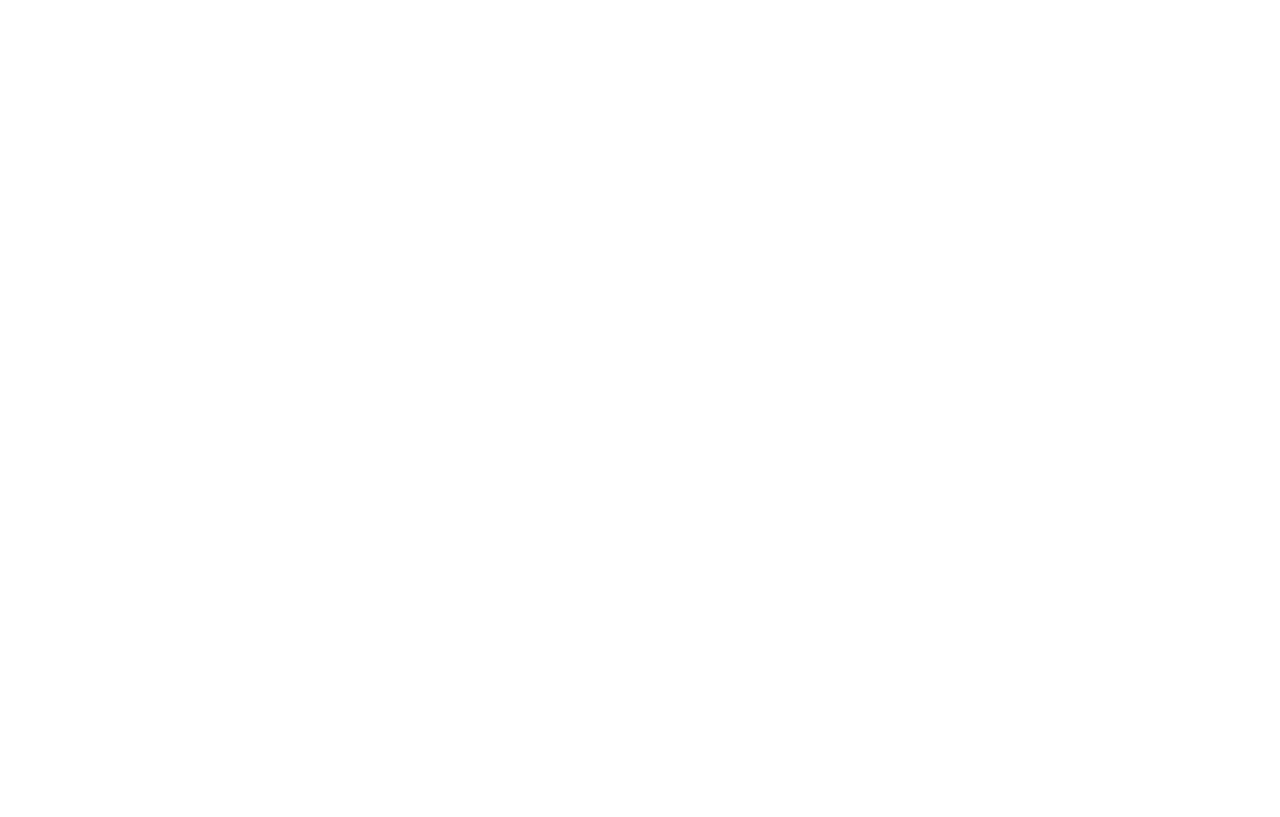
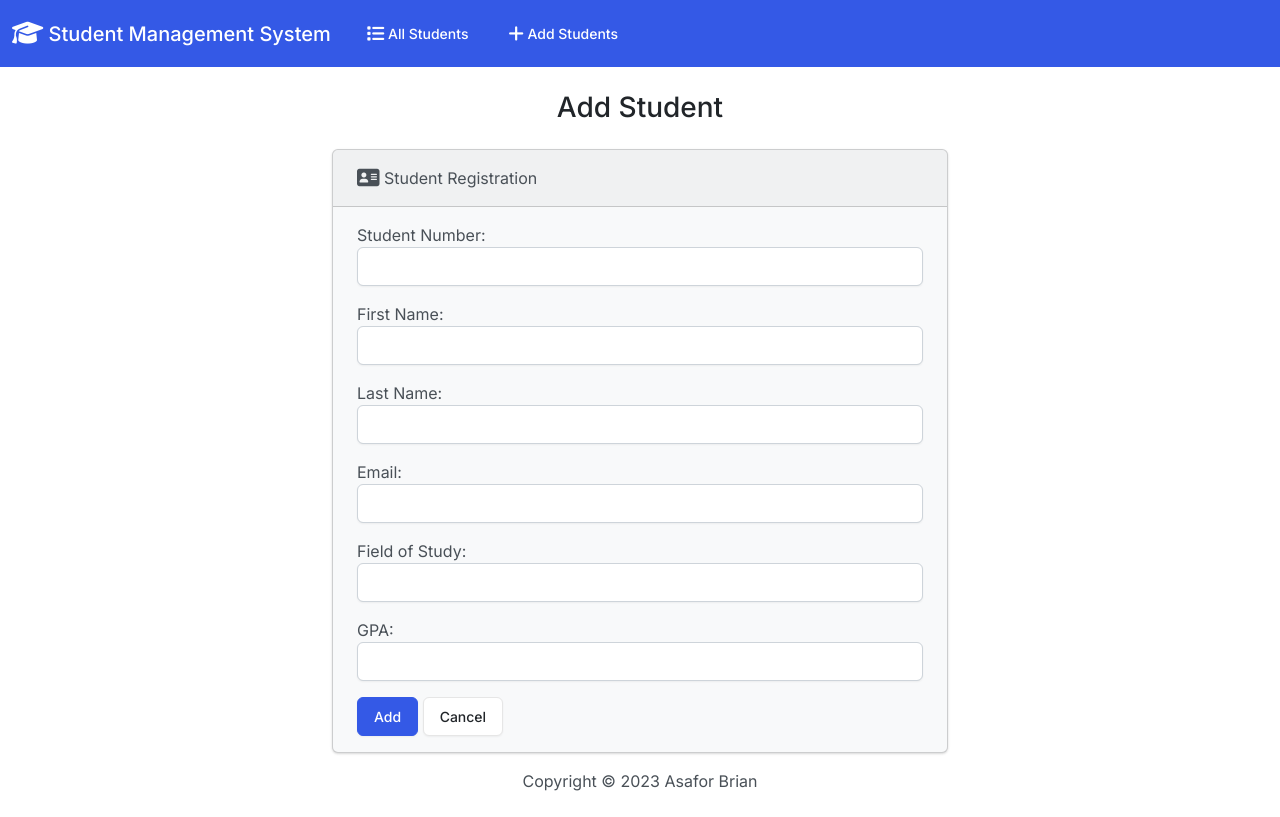
Before and after one commit to Briankurtish/StudentMS-Django, a Django app: page /add/ in a window 1280 px wide. Before the commit the page is empty. Run offline with Django 4.2, Linux system fonts and the light colour scheme; lists and menus that the app fills with data are empty; some libraries are stand-ins or nearby versions.

Commit message:
created the add student page and link nav bar

```diff
--- a/students/templates/students/add.html
+++ b/students/templates/students/add.html
@@ -0,0 +1,28 @@
+{% extends "students/base.html" %}
+
+{% block body %}
+  <h3 class="text-center m-4">Add Student</h3>
+
+  {% if success %}
+  <div class="alert alert-success" role="alert">
+    The new student added successfully
+    <a href="{% url 'index' %}" class="alert-link">Go to Home Page</a>
+  </div>
+  {% else %}
+    <div class="row justify-content-center">
+      <div class="col-6"><div class="card bg-light mb-3">
+        <div class="card-header">
+          <i class="fa-solid fa-address-card fa-lg"></i> Student Registration
+        </div>
+        <div class="card-body">
+          <form action="{% url 'add' %}" method="POST">
+            {% csrf_token %}
+            {{ form.as_p }}
+            <button type="submit" class="btn btn-primary">Add</button>
+            <a href="{% url 'index' %}" class="btn btn-secondary">Cancel</a>
+          </form>
+        </div>
+      </div></div>
+    </div>
+  {% endif %}
+{% endblock %}
--- /dev/null
+++ b/students/templates/students/base.html
@@ -0,0 +1,53 @@
+{% load static %}
+
+<!DOCTYPE html>
+<html lang="en">
+<head>
+    <meta charset="UTF-8">
+    <meta http-equiv="X-UA-Compatible" content="IE=edge">
+    <meta name="viewport" content="width=device-width, initial-scale=1.0">
+    <title>Student Management System</title>
+    <link rel="stylesheet" href="{% static 'css/bootstrap.min.css' %}">
+    <link rel="stylesheet" href="https://cdnjs.cloudflare.com/ajax/libs/font-awesome/6.3.0/css/all.min.css">
+</head>
+<body class="d-flex flex-column min-vh-100">
+    <nav class="navbar navbar-expand-lg navbar-dark bg-primary">
+        <div class="container-fluid">
+          <a class="navbar-brand" href="{% url 'index' %}"><i class="fa-solid fa-graduation-cap fa-lg"></i> Student Management System</a>
+          <button class="navbar-toggler" type="button" data-bs-toggle="collapse" data-bs-target="#navbarColor01" aria-controls="navbarColor01" aria-expanded="false" aria-label="Toggle navigation">
+            <span class="navbar-toggler-icon"></span>
+          </button>
+          <div class="collapse navbar-collapse" id="navbarColor01">
+            <ul class="navbar-nav me-auto">
+
+              <li class="nav-item">
+                <a class="nav-link" href="{% url 'index' %}"><i class="fa-solid fa-list fa-lg"></i> All Students</a>
+              </li>
+              <li class="nav-item">
+                <a class="nav-link" href="{% url 'add' %}"><i class="fa-solid fa-plus fa-lg"></i> Add Students</a>
+              </li>
+
+
+            </ul>
+
+          </div>
+        </div>
+      </nav>
+
+      <div class="container-fluid">
+        {% block body %}
+
+        {% endblock %}
+      </div>
+
+      <footer class="mt-auto mb-4">
+        <div class="text-center">
+            <span>Copyright &copy; <script>document.write(new Date().getFullYear())</script> Asafor Brian
+
+            </span>
+        </div>
+      </footer>
+
+    <script src="https://cdn.jsdelivr.net/npm/bootstrap@5.3.0-alpha1/dist/js/bootstrap.bundle.min.js"></script>
+</body>
+</html>
```
Also changed, not shown: students/templates/students/index.html (+3 -36 lines).
